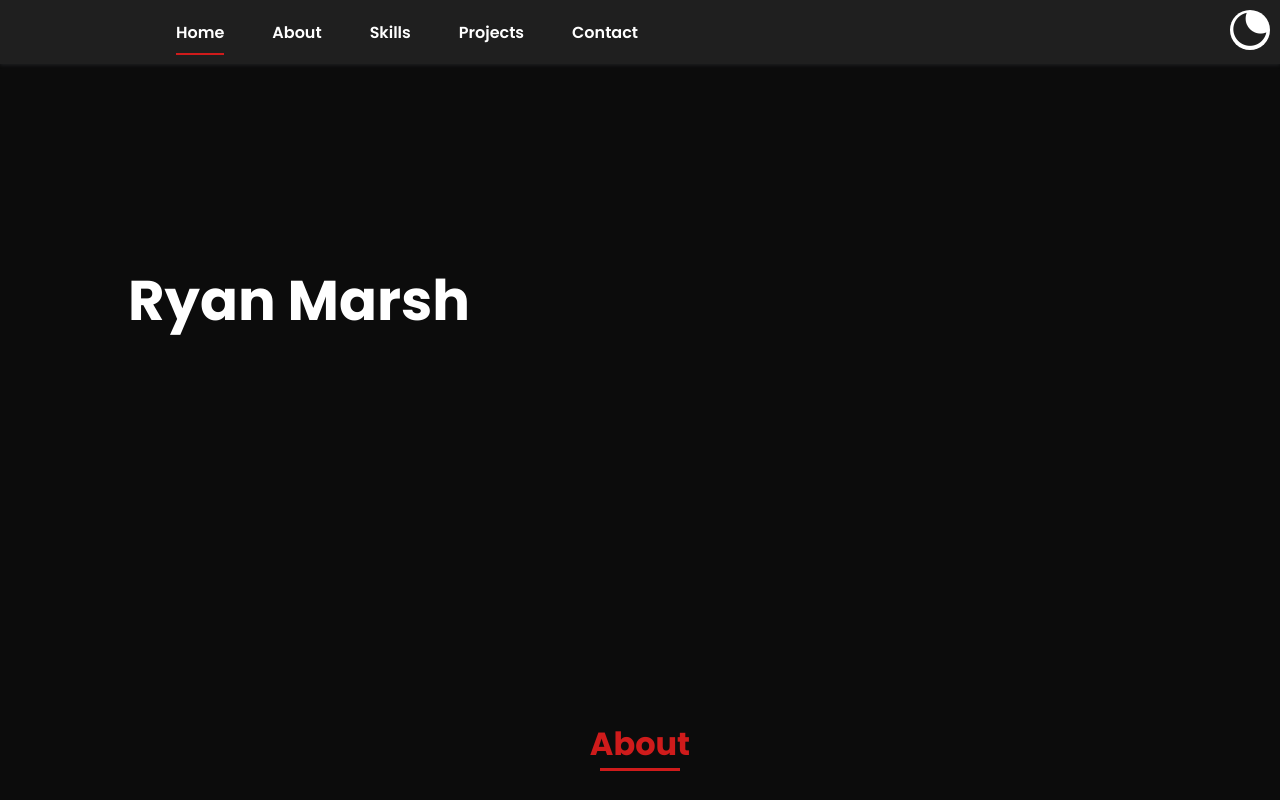
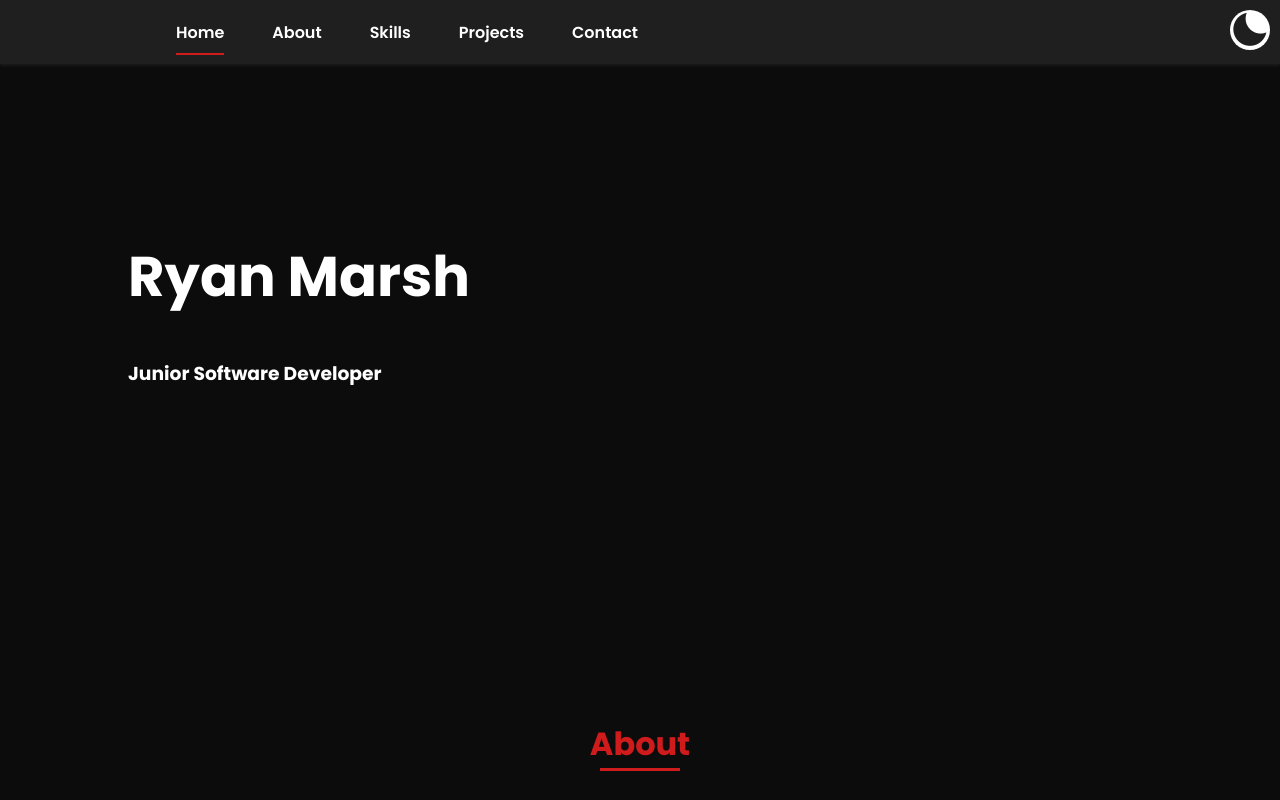
Before and after one commit to RyanJMarsh/ryanjmarsh.github.io, a plain HTML site: page index.html in a window 1280 px wide. Shown: the top 800 px of the page. Drawn offline with nearby package versions, Linux system fonts and the light colour scheme.

Commit message:
small changes

```diff
--- a/index.html
+++ b/index.html
@@ -46,6 +46,7 @@
         <section class="home bd-grid" id="home">
             <div class="home_data">
                 <h1 class="home_title">Ryan Marsh</h1>
+                <h3>Junior Software Developer</h3>
 
 
             </div>
```
